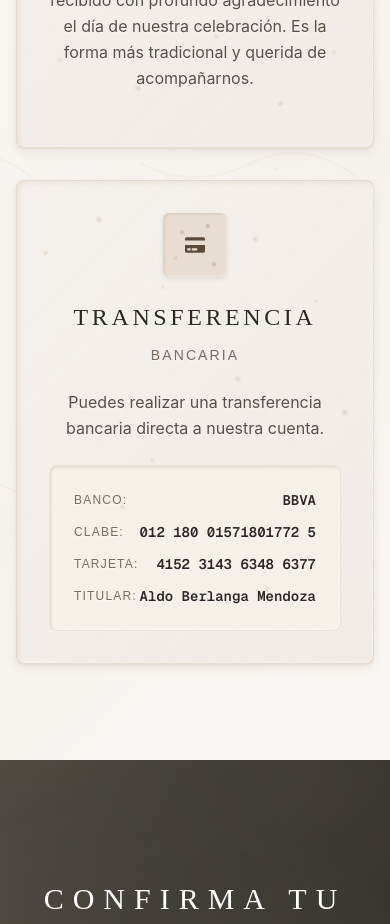
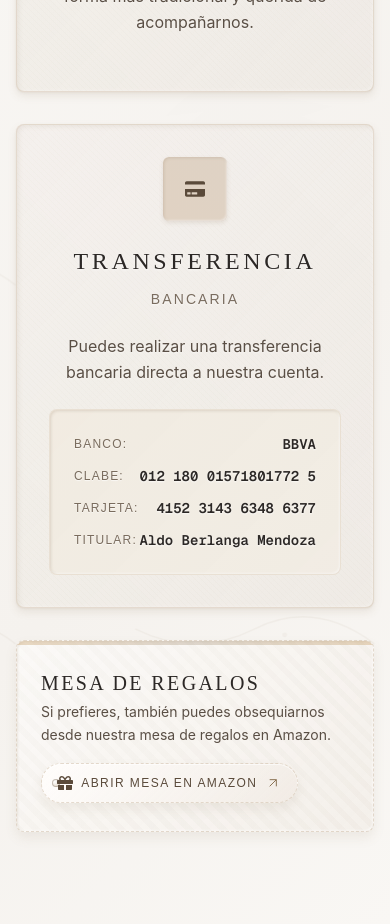
Before and after one commit to AlejoReyna/wedding_invitation, a Next.js app: page / in a window 390 px wide. Shown: the part 8920-9844 px from the top of the page. Built offline with nearby package versions, Linux system fonts and the light colour scheme.

Commit message:
gift section

```diff
--- a/src/app/components/GiftSection.tsx
+++ b/src/app/components/GiftSection.tsx
@@ -1,6 +1,6 @@
 "use client"
 import { useEffect, useRef, useState } from 'react';
-import { FaCreditCard, FaEnvelope } from 'react-icons/fa';
+import { FaCreditCard, FaEnvelope, FaGift } from 'react-icons/fa';
 import Image from 'next/image';
 
 // Componente GiftCard premium
@@ -15,125 +15,115 @@ interface GiftCardProps {
 
 function GiftCard({ icon: Icon, title, subtitle, content, details, className = "" }: GiftCardProps) {
   return (
-    <div className={`overflow-hidden rounded-lg transition-all duration-700 transform hover:-translate-y-2 hover:scale-[1.01] group relative border border-[#d4c4b0]/40 h-full ${className}`}
+    <div
+      className={`overflow-hidden rounded-lg transition-all duration-700 transform hover:-translate-y-2 hover:scale-[1.01] group relative border border-[#d4c4b0]/40 h-full ${className}`}
       style={{
-           // Fondo base con color de cartón
         backgroundColor: '#f0ebe5',
-           // Textura de cartón de huevo con múltiples gradientes radiales
         backgroundImage: `
-             radial-gradient(circle at 8% 15%, rgba(180,147,113,0.3) 1px, transparent 3px),
-             radial-gradient(circle at 23% 8%, rgba(139,115,85,0.25) 1px, transparent 4px),
-             radial-gradient(circle at 41% 22%, rgba(196,152,91,0.2) 1px, transparent 3px),
-             radial-gradient(circle at 67% 12%, rgba(155,131,102,0.28) 1px, transparent 4px),
-             radial-gradient(circle at 84% 25%, rgba(180,147,113,0.22) 1px, transparent 3px),
-             radial-gradient(circle at 15% 45%, rgba(139,115,85,0.26) 1px, transparent 4px),
-             radial-gradient(circle at 38% 58%, rgba(196,152,91,0.24) 1px, transparent 3px),
-             radial-gradient(circle at 62% 41%, rgba(155,131,102,0.27) 1px, transparent 4px),
-             radial-gradient(circle at 78% 63%, rgba(180,147,113,0.21) 1px, transparent 3px),
-             radial-gradient(circle at 92% 48%, rgba(139,115,85,0.25) 1px, transparent 4px),
-             radial-gradient(circle at 12% 78%, rgba(196,152,91,0.23) 1px, transparent 3px),
-             radial-gradient(circle at 34% 85%, rgba(155,131,102,0.29) 1px, transparent 4px),
-             radial-gradient(circle at 56% 72%, rgba(180,147,113,0.24) 1px, transparent 3px),
-             radial-gradient(circle at 74% 89%, rgba(139,115,85,0.26) 1px, transparent 4px),
-             radial-gradient(circle at 89% 76%, rgba(196,152,91,0.22) 1px, transparent 3px),
-             linear-gradient(135deg, rgba(255,255,255,0.1) 0%, rgba(139,115,85,0.05) 100%)
+          linear-gradient(135deg, rgba(255,255,255,0.1) 0%, rgba(139,115,85,0.05) 100%),
+          linear-gradient(45deg, rgba(180,147,113,0.03) 0%, rgba(139,115,85,0.02) 100%)
         `,
-           // Box shadow para profundidad de cartón de huevo
         boxShadow: `
           inset 2px 2px 4px rgba(139,115,85,0.15),
           inset -1px -1px 3px rgba(255,255,255,0.4),
           0 4px 8px rgba(139,115,85,0.12),
           0 1px 2px rgba(139,115,85,0.08)
         `
-         }}>
-
+      }}
+    >
       {/* Overlay sutil para mejorar legibilidad del texto sobre cartón */}
-      <div className="absolute inset-0 rounded-lg bg-white/30" style={{
-        // Textura adicional de fibra de cartón
+      <div
+        className="absolute inset-0 rounded-lg bg-white/30"
+        style={{
           backgroundImage: `
-          linear-gradient(45deg, transparent 48%, rgba(139,115,85,0.03) 49%, rgba(139,115,85,0.03) 51%, transparent 52%),
-          linear-gradient(-45deg, transparent 48%, rgba(196,152,91,0.02) 49%, rgba(196,152,91,0.02) 51%, transparent 52%)
+            linear-gradient(45deg, transparent 49%, rgba(139,115,85,0.02) 50%, rgba(139,115,85,0.02) 51%, transparent 52%),
+            linear-gradient(-45deg, transparent 49%, rgba(196,152,91,0.01) 50%, rgba(196,152,91,0.01) 51%, transparent 52%)
           `,
-        backgroundSize: '3px 3px, 4px 4px'
-      }}></div>
+          backgroundSize: '6px 6px, 8px 8px'
+        }}
+      ></div>
 
       {/* Content Section */}
       <div className="p-8 md:p-10 text-center relative h-full flex flex-col justify-between z-10">
-
-        {/* Top section with icon and title */}
         <div className="flex-grow">
           {/* Icon */}
-          <div className="w-16 h-16 mx-auto mb-6 rounded-md shadow-lg inline-flex items-center justify-center" style={{
+          <div
+            className="w-16 h-16 mx-auto mb-6 rounded-md shadow-lg inline-flex items-center justify-center"
+            style={{
               backgroundColor: '#e8ddd1',
               backgroundImage: `
-              radial-gradient(circle at 30% 30%, rgba(180,147,113,0.4) 1px, transparent 3px),
-              radial-gradient(circle at 70% 20%, rgba(139,115,85,0.3) 1px, transparent 3px),
-              radial-gradient(circle at 20% 70%, rgba(196,152,91,0.25) 1px, transparent 3px),
-              radial-gradient(circle at 80% 80%, rgba(155,131,102,0.35) 1px, transparent 3px)
+                linear-gradient(45deg, rgba(180,147,113,0.15) 0%, rgba(139,115,85,0.10) 100%)
               `,
               boxShadow: `
                 inset 1px 1px 3px rgba(139,115,85,0.2),
                 inset -1px -1px 2px rgba(255,255,255,0.5),
                 0 2px 4px rgba(139,115,85,0.15)
               `
-          }}>
+            }}
+          >
             <Icon className="text-[#5a4a3a] text-xl" />
           </div>
 
           {/* Title */}
-          <h3 className="text-2xl md:text-3xl font-light text-[#2c2826] mb-3 tracking-[0.15em] uppercase"
+          <h3
+            className="text-2xl md:text-3xl font-light text-[#2c2826] mb-3 tracking-[0.15em] uppercase"
             style={{
               fontFamily: 'Playfair Display, serif',
               textShadow: '0 1px 3px rgba(255,255,255,0.8)'
-              }}>
+            }}
+          >
             {title}
           </h3>
 
           {/* Subtitle */}
-          <p className="text-[#5a4a3a]/80 text-sm font-light tracking-[0.15em] uppercase mb-6"
-             style={{
-               textShadow: '0 1px 2px rgba(255,255,255,0.8)'
-             }}>
+          <p
+            className="text-[#5a4a3a]/80 text-sm font-light tracking-[0.15em] uppercase mb-6"
+            style={{ textShadow: '0 1px 2px rgba(255,255,255,0.8)' }}
+          >
             {subtitle}
           </p>
 
           {/* Content */}
-          <p className="text-[#5a4f45] text-base leading-relaxed mb-6"
+          <p
+            className="text-[#5a4f45] text-base leading-relaxed mb-6"
             style={{
               fontFamily: 'Inter, sans-serif',
               textShadow: '0 1px 2px rgba(255,255,255,0.6)'
-             }}>
+            }}
+          >
             {content}
           </p>
         </div>
 
         {/* Bottom section with details */}
         {details && (
-          <div className="rounded-lg p-6 shadow-inner" style={{
+          <div
+            className="rounded-lg p-6 shadow-inner"
+            style={{
               backgroundColor: '#f5f0e8',
               backgroundImage: `
-              radial-gradient(circle at 25% 25%, rgba(180,147,113,0.2) 1px, transparent 3px),
-              radial-gradient(circle at 75% 75%, rgba(139,115,85,0.15) 1px, transparent 3px)
+                linear-gradient(135deg, rgba(180,147,113,0.05) 0%, rgba(139,115,85,0.03) 100%)
               `,
               boxShadow: `
                 inset 1px 1px 3px rgba(139,115,85,0.2),
                 inset -1px -1px 2px rgba(255,255,255,0.6)
               `,
               border: '1px solid rgba(212, 196, 176, 0.3)'
-          }}>
+            }}
+          >
             <div className="space-y-3">
               {details.map((detail: { label: string; value: string }, index: number) => (
                 <div key={index} className="flex justify-between items-center">
-                  <span className="text-[#5a4a3a]/80 font-medium tracking-[0.1em] uppercase text-xs"
-                        style={{
-                          textShadow: '0 1px 1px rgba(255,255,255,0.7)'
-                        }}>
+                  <span
+                    className="text-[#5a4a3a]/80 font-medium tracking-[0.1em] uppercase text-xs"
+                    style={{ textShadow: '0 1px 1px rgba(255,255,255,0.7)' }}
+                  >
                     {detail.label}:
                   </span>
-                  <span className="font-semibold font-mono text-[#2c2826] text-sm"
-                        style={{
-                          textShadow: '0 1px 2px rgba(255,255,255,0.8)'
-                        }}>
+                  <span
+                    className="font-semibold font-mono text-[#2c2826] text-sm"
+                    style={{ textShadow: '0 1px 2px rgba(255,255,255,0.8)' }}
+                  >
                     {detail.value}
                   </span>
                 </div>
@@ -154,44 +144,28 @@ export default function GiftSection() {
     const observer = new IntersectionObserver(
       (entries) => {
         entries.forEach((entry) => {
-          if (entry.isIntersecting) {
-            setIsVisible(true);
-          }
+          if (entry.isIntersecting) setIsVisible(true);
         });
       },
-      {
-        threshold: 0.15,
-        rootMargin: '-20px'
-      }
+      { threshold: 0.15, rootMargin: '-20px' }
     );
 
     const currentRef = sectionRef.current;
-    if (currentRef) {
-      observer.observe(currentRef);
-    }
-
+    if (currentRef) observer.observe(currentRef);
     return () => {
-      if (currentRef) {
-        observer.unobserve(currentRef);
-      }
+      if (currentRef) observer.unobserve(currentRef);
     };
   }, []);
 
   // Decorative floral elements matching the project style
   const FloralDecoration = ({ className = "" }) => (
     <svg className={`w-full h-full ${className}`} viewBox="0 0 80 80" fill="none">
-      <path
-        d="M10,40 Q25,20 40,40 Q55,60 70,40 Q55,20 40,40 Q25,60 10,40"
-        stroke="#8B7355"
-        strokeWidth="1.2"
-        fill="none"
-        opacity="0.6"
-      />
-      <path d="M25,35 Q30,25 35,35 Q30,45 25,35" fill="#9B8366" opacity="0.5"/>
-      <path d="M45,45 Q50,35 55,45 Q50,55 45,45" fill="#C4985B" opacity="0.4"/>
-      <circle cx="40" cy="40" r="2.5" fill="#D4A971" opacity="0.6"/>
-      <circle cx="32" cy="38" r="1" fill="#8B7355" opacity="0.4"/>
-      <circle cx="48" cy="42" r="1" fill="#8B7355" opacity="0.4"/>
+      <path d="M10,40 Q25,20 40,40 Q55,60 70,40 Q55,20 40,40 Q25,60 10,40" stroke="#8B7355" strokeWidth="1.2" fill="none" opacity="0.6" />
+      <path d="M25,35 Q30,25 35,35 Q30,45 25,35" fill="#9B8366" opacity="0.5" />
+      <path d="M45,45 Q50,35 55,45 Q50,55 45,45" fill="#C4985B" opacity="0.4" />
+      <circle cx="40" cy="40" r="2.5" fill="#D4A971" opacity="0.6" />
+      <circle cx="32" cy="38" r="1" fill="#8B7355" opacity="0.4" />
+      <circle cx="48" cy="42" r="1" fill="#8B7355" opacity="0.4" />
     </svg>
   );
 
@@ -206,9 +180,7 @@ export default function GiftSection() {
     <section
       ref={sectionRef}
       className="min-h-screen w-full py-24 px-4 md:px-8 relative overflow-hidden"
-      style={{
-        background: 'linear-gradient(135deg, #fbf9f6 0%, #f8f6f3 35%, #f5f2ee 70%, #f9f7f4 100%)'
-      }}
+      style={{ background: 'linear-gradient(135deg, #fbf9f6 0%, #f8f6f3 35%, #f5f2ee 70%, #f9f7f4 100%)' }}
     >
       {/* Subtle organic texture overlay */}
       <div className="absolute inset-0 opacity-[0.02]">
@@ -227,81 +199,65 @@ export default function GiftSection() {
         <svg className="absolute inset-0 w-full h-full" viewBox="0 0 800 600" preserveAspectRatio="xMidYMid slice">
           <defs>
             <pattern id="giftPattern" x="0" y="0" width="120" height="120" patternUnits="userSpaceOnUse">
-              <path
-                d="M20,20 Q40,30 60,20 Q80,10 100,25"
-                stroke="#8B7355"
-                strokeWidth="0.5"
-                fill="none"
-                opacity="0.3"
-              />
-              <circle cx="30" cy="25" r="1" fill="#C4985B" opacity="0.2"/>
-              <circle cx="70" cy="22" r="0.8" fill="#9B8366" opacity="0.3"/>
+              <path d="M20,20 Q40,30 60,20 Q80,10 100,25" stroke="#8B7355" strokeWidth="0.5" fill="none" opacity="0.3" />
+              <circle cx="30" cy="25" r="1" fill="#C4985B" opacity="0.2" />
+              <circle cx="70" cy="22" r="0.8" fill="#9B8366" opacity="0.3" />
             </pattern>
           </defs>
-          <rect width="100%" height="100%" fill="url(#giftPattern)"/>
+          <rect width="100%" height="100%" fill="url(#giftPattern)" />
         </svg>
       </div>
 
       <div className="max-w-6xl mx-auto relative z-10">
-        {/* Header with elegant styling */}
-        <div className={`text-center mb-20 transition-all duration-2000 ease-out ${
+        {/* Header */}
+        <div
+          className={`text-center mb-20 transition-all duration-2000 ease-out ${
             isVisible ? 'opacity-100 translate-y-0' : 'opacity-0 translate-y-12'
-        }`} style={{ transitionDelay: '200ms' }}>
-
-          {/* Gift asset */}
-          <div className="flex justify-center mb-8">
-            <div className="w-40 h-40 md:w-68 md:h-40 opacity-50">
+          }`}
+          style={{ transitionDelay: '200ms' }}
+        >
+          <div className="flex justify-center mb-2">
+            <div className="w-32 h-32 md:w-80 md:h-40 ">
               <Image
                 src="/assets/gift_asset.png"
                 alt="Gift icon"
                 width={160}
                 height={160}
                 className="object-contain w-full h-full"
-                style={{
-                  filter: 'sepia(40%) saturate(80%) hue-rotate(5deg) brightness(1.1)'
-                }}
+                style={{ filter: 'sepia(40%) saturate(80%) hue-rotate(5deg) brightness(1.1)' }}
               />
             </div>
           </div>
 
-          {/* Subtitle */}
-          <p className="text-xs md:text-xl font-light tracking-[0.4em] uppercase mb-6 text-[#8B7355] italic garamond-300">
+          <p className="text-xs md:text-sm font-light tracking-[0.4em] uppercase mb-6 text-[#8B7355] italic garamond-300">
             SI DESEAS OBSEQUIARNOS
           </p>
-
-          {/* Decorative line */}
           <div className="w-24 h-px mx-auto mb-6 bg-[#C4985B] opacity-60"></div>
-
-          {/* Main title */}
           <h2 className="text-3xl md:text-4xl lg:text-5xl font-light tracking-[0.3em] uppercase text-[#5c5c5c] mb-8 garamond-300 relative">
             Regalos
           </h2>
-
-          {/* Message */}
-          <p className="text-stone-600 text-lg md:text-xl leading-relaxed max-w-2xl mx-auto font-light mb-8">
+          <p className="text-stone-600 text-lg md:text-xl leading-relaxed max-w-2xl mx-8 font-light mb-8">
             Tu presencia es nuestro regalo más preciado. Si deseas honrarnos con un obsequio, te ofrecemos estas opciones con profunda gratitud.
           </p>
-
         </div>
 
         {/* Side decorative elements */}
         <div className="absolute left-8 top-1/3 w-12 h-12 opacity-20 hidden lg:block">
           <FloralDecoration />
         </div>
-
         <div className="absolute right-8 top-2/3 w-12 h-12 opacity-20 hidden lg:block">
           <FloralDecoration className="transform rotate-180" />
         </div>
 
         {/* Gift Cards Container */}
         <div className="grid md:grid-cols-2 gap-8 md:gap-20 max-w-[1200px] mx-auto items-stretch">
-
           {/* Envelope Card */}
-          <div className={`group transition-all duration-2500 ease-out ${
-            isVisible
-              ? 'opacity-100 translate-y-0 md:translate-x-4'
-              : 'opacity-0 translate-y-8 translate-x-0'
-          }`} style={{ transitionDelay: '600ms' }}>
+          <div
+            className={`group transition-all duration-2500 ease-out ${
+              isVisible ? 'opacity-100 translate-y-0 md:translate-x-4' : 'opacity-0 translate-y-8 translate-x-0'
+            }`}
+            style={{ transitionDelay: '600ms' }}
+          >
             <GiftCard
               icon={FaEnvelope}
               title="Sobre"
@@ -311,11 +267,12 @@ export default function GiftSection() {
           </div>
 
           {/* Bank Transfer Card */}
-          <div className={`group transition-all duration-2500 ease-out ${
-            isVisible
-              ? 'opacity-100 translate-y-0 md:-translate-x-4'
-              : 'opacity-0 translate-y-8 translate-x-0'
-          }`} style={{ transitionDelay: '800ms' }}>
+          <div
+            className={`group transition-all duration-2500 ease-out ${
+              isVisible ? 'opacity-100 translate-y-0 md:-translate-x-4' : 'opacity-0 translate-y-8 translate-x-0'
+            }`}
+            style={{ transitionDelay: '800ms' }}
+          >
             <GiftCard
               icon={FaCreditCard}
               title="Transferencia"
@@ -324,9 +281,91 @@ export default function GiftSection() {
               details={bankDetails}
             />
           </div>
+
+          {/* Horizontal Amazon Registry Card (full width on md+) */}
+          <div
+            className={`md:col-span-2 transition-all duration-2500 ease-out ${
+              isVisible ? 'opacity-100 translate-y-0' : 'opacity-0 translate-y-8'
+            }`}
+            style={{ transitionDelay: '1000ms' }}
+          >
+            <div
+              className="relative overflow-hidden rounded-lg h-full border border-dashed border-[#d4c4b0]/60 px-6 py-7 md:px-10 md:py-9"
+              style={{
+                backgroundColor: '#f7f3ee',
+                backgroundImage: `
+                  linear-gradient(135deg, rgba(255,255,255,0.55) 0%, rgba(240,235,229,0.4) 100%),
+                  repeating-linear-gradient(45deg, rgba(139,115,85,0.05) 0, rgba(139,115,85,0.05) 6px, transparent 6px, transparent 12px)
+                `,
+                boxShadow: `
+                  inset 1px 1px 2px rgba(139,115,85,0.12),
+                  inset -1px -1px 2px rgba(255,255,255,0.5),
+                  0 6px 12px rgba(139,115,85,0.10)
+                `
+              }}
+            >
+              {/* Sutil banda superior */}
+              <div
+                className="absolute left-0 right-0 top-0 h-1"
+                style={{ background: 'linear-gradient(90deg, rgba(196,152,91,0.35), rgba(139,115,85,0.25), rgba(196,152,91,0.35))' }}
+              />
+
+              <div className="relative z-10 flex flex-col md:flex-row md:items-center md:justify-between gap-4">
+                {/* Texto */}
+                <div>
+                  <h3
+                    className="text-xl md:text-2xl font-light tracking-[0.12em] uppercase text-[#2c2826] mb-1"
+                    style={{ fontFamily: 'Playfair Display, serif' }}
+                  >
+                    Mesa de Regalos
+                  </h3>
+                  <p
+                    className="text-[#5a4f45] leading-relaxed text-sm md:text-base"
+                    style={{ fontFamily: 'Inter, sans-serif' }}
+                  >
+                    Si prefieres, también puedes obsequiarnos desde nuestra mesa de regalos en Amazon.
+                  </p>
                 </div>
 
-
+                {/* Botón creativo tipo “gift-tag” */}
+                <div className="md:text-right">
+                  <a
+                    href="https://www.amazon.com.mx/wedding/share/aldoyandrea"
+                    target="_blank"
+                    rel="noopener noreferrer"
+                    className="gift-tag-btn group inline-flex items-center"
+                    aria-label="Abrir Mesa de Regalos de Aldo Berlanga y Andrea Reyna en Amazon"
+                    title="Mesa de Regalos de Aldo Berlanga y Andrea Reyna"
+                  >
+                    {/* Efecto brillo barrido */}
+                    <span className="shine" aria-hidden="true" />
+                    {/* Agujero del tag */}
+                    <span className="tag-hole" aria-hidden="true" />
+                    {/* Contenido */}
+                    <span className="flex items-center gap-2 z-10">
+                      <FaGift className="text-[#5a4a3a] text-base md:text-lg" />
+                      <span className="btn-text uppercase tracking-[0.12em] text-xs md:text-sm">
+                        Abrir mesa en Amazon
+                      </span>
+                    </span>
+                    {/* Flecha */}
+                    <svg
+                      className="ml-2 w-4 h-4 md:w-5 md:h-5 stroke-[#8B7355] transition-transform duration-300 group-hover:translate-x-0.5"
+                      viewBox="0 0 24 24"
+                      fill="none"
+                      strokeWidth="1.5"
+                      aria-hidden="true"
+                    >
+                      <path d="M7 17L17 7" />
+                      <path d="M7 7h10v10" />
+                    </svg>
+                  </a>
+                </div>
+              </div>
+            </div>
+          </div>
+          {/* END Horizontal Card */}
+        </div>
       </div>
 
       <style jsx>{`
@@ -336,13 +375,78 @@ export default function GiftSection() {
             0 20px 25px -5px rgba(0, 0, 0, 0.1),
             0 0 0 1px rgba(0, 0, 0, 0.05);
         }
-
         .shadow-elegant-hover {
           box-shadow:
             0 10px 15px -3px rgba(0, 0, 0, 0.1),
             0 25px 50px -12px rgba(0, 0, 0, 0.15),
             0 0 0 1px rgba(0, 0, 0, 0.05);
         }
+
+        /* --- Gift Tag Button Styles --- */
+        .gift-tag-btn {
+          position: relative;
+          padding: 0.7rem 0.95rem;
+          border-radius: 9999px;
+          border: 1px dashed rgba(212, 196, 176, 0.6);
+          background:
+            linear-gradient(135deg, rgba(255,255,255,0.65) 0%, rgba(240,235,229,0.5) 100%),
+            linear-gradient(135deg, #fffaf5 0%, #f3ece5 100%);
+          box-shadow:
+            inset 0 1px 0 rgba(255,255,255,0.6),
+            0 6px 12px rgba(139,115,85,0.10);
+          color: #5a4a3a;
+          backdrop-filter: blur(2px);
+          transform: translateZ(0);
+        }
+        .gift-tag-btn:hover {
+          transform: translateY(-1px);
+          box-shadow:
+            inset 0 1px 0 rgba(255,255,255,0.7),
+            0 10px 18px rgba(139,115,85,0.14);
+        }
+
+        /* Agujero del tag (detalle sutil) */
+        .gift-tag-btn .tag-hole {
+          position: absolute;
+          left: 10px;
+          top: 50%;
+          transform: translateY(-50%);
+          width: 8px;
+          height: 8px;
+          border-radius: 9999px;
+          background:
+            radial-gradient(circle at 35% 35%, #ffffff 0%, #e8ddd1 60%, #c9b59e 100%);
+          box-shadow: inset 0 0 0 1px rgba(90,74,58,0.35);
+          opacity: 0.9;
+        }
+
+        /* Brillo en barrido */
+        @keyframes sweep {
+          0% { left: -120%; }
+          100% { left: 120%; }
+        }
+        .gift-tag-btn .shine {
+          position: absolute;
+          top: 0; bottom: 0;
+          left: -120%;
+          width: 40%;
+          pointer-events: none;
+          background: linear-gradient(120deg,
+            rgba(255,255,255,0) 0%,
+            rgba(255,255,255,0.28) 35%,
+            rgba(255,255,255,0.6) 50%,
+            rgba(255,255,255,0.0) 70%);
+          transform: skewX(-20deg);
+          filter: blur(0.2px);
+        }
+        .gift-tag-btn:hover .shine {
+          animation: sweep 1.2s ease-in-out;
+        }
+
+        .gift-tag-btn .btn-text {
+          text-shadow: 0 1px 2px rgba(255,255,255,0.65);
+          letter-spacing: 0.12em;
+        }
       `}</style>
     </section>
   );
```
Lines whose indentation alone changed are shown as unchanged.
